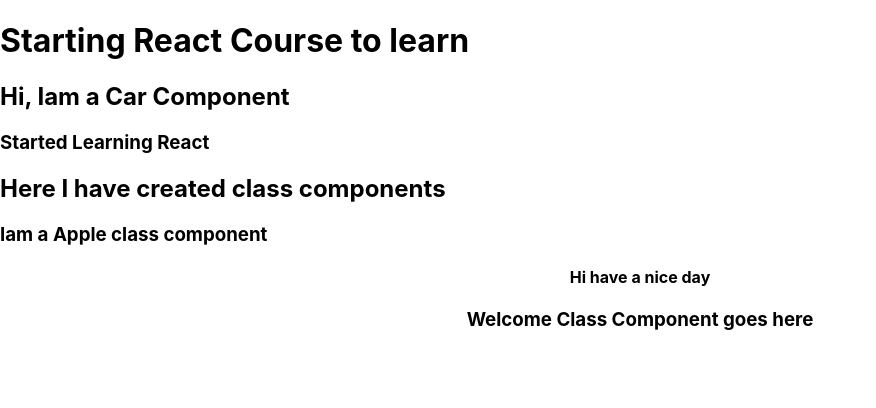
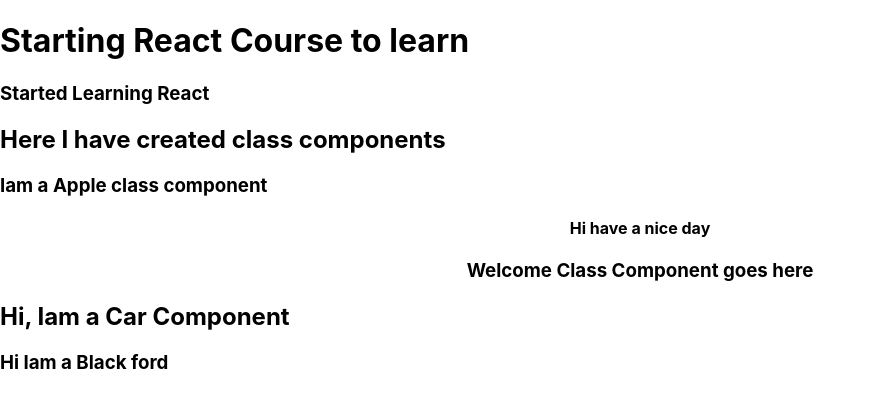
Before and after one commit to Kavya-gopi/ReactJs, a React (Create React App) app in the folder react-intro/: page / in a window 1280 px wide. Shown: the top 408 px of the page, without its empty margins (0-876 px from the left). Built offline with nearby package versions, Linux system fonts and the light colour scheme.

Commit message:
PropsdDemo

```diff
--- a/react-intro/src/components/Car.js
+++ b/react-intro/src/components/Car.js
@@ -1,6 +1,12 @@
-function Car(){
+function Car(props){
+    // const {brand,color} = props;
+    // const text=`Hi Iam a ${color} ${brand} Car`
+    const {carInfo} = props;
+    const {carBrand,carColor} = carInfo;
+    const text = `Hi Iam a ${carColor} ${carBrand}`;
     return(<>
        <h2>Hi, Iam a Car Component</h2>
+       <h3>{text}</h3>
     </>)
 }
 
--- /dev/null
+++ b/react-intro/src/components/Garage.js
@@ -0,0 +1,14 @@
+import Car from "./Car";
+
+function Garage(){
+    const brand='Ferrari';
+    const color="Red";
+
+    const carInfo={carBrand:'ford',carColor:'Black'};
+    return(<>
+      {/* <Car brand={brand} color={color}></Car> */}
+      <Car carInfo={carInfo}/>
+    </>)
+}
+
+export default Garage;
--- a/react-intro/src/index.js
+++ b/react-intro/src/index.js
@@ -6,6 +6,7 @@
 import reportWebVitals from './reportWebVitals';
 import LearnReact from './components/ReactLearn';
 import Apple from './components/AppleClass';
+import Garage from './components/Garage';
 
 function ReactIntro(){
   return(
@@ -17,10 +18,11 @@
 root.render(
   <React.StrictMode>
     <ReactIntro></ReactIntro>
-    <Car></Car>
+    {/* <Car></Car> */}
     <LearnReact></LearnReact>
     <Apple></Apple>
     <App />
+    <Garage></Garage>
   </React.StrictMode>
 );
 
```
